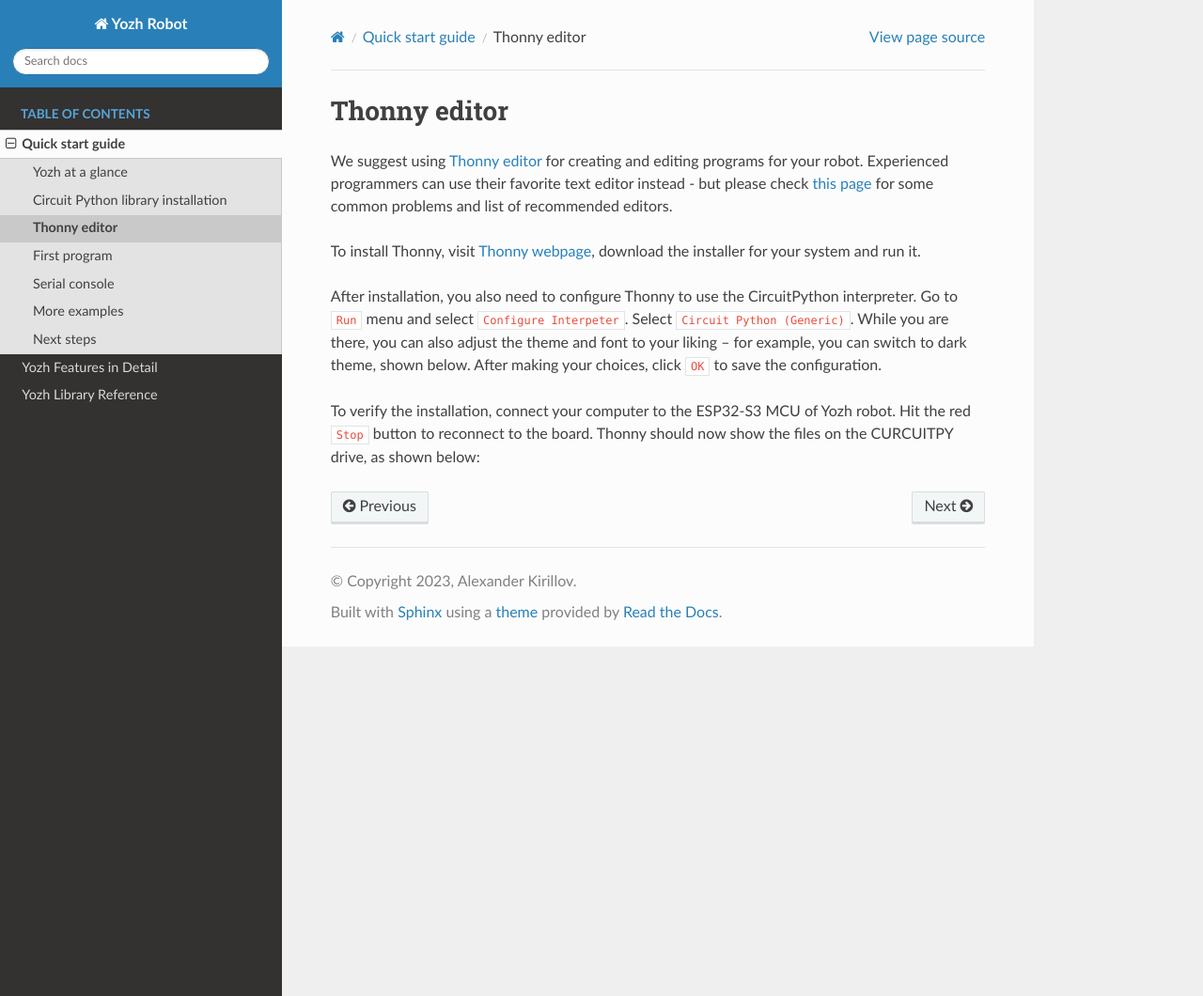
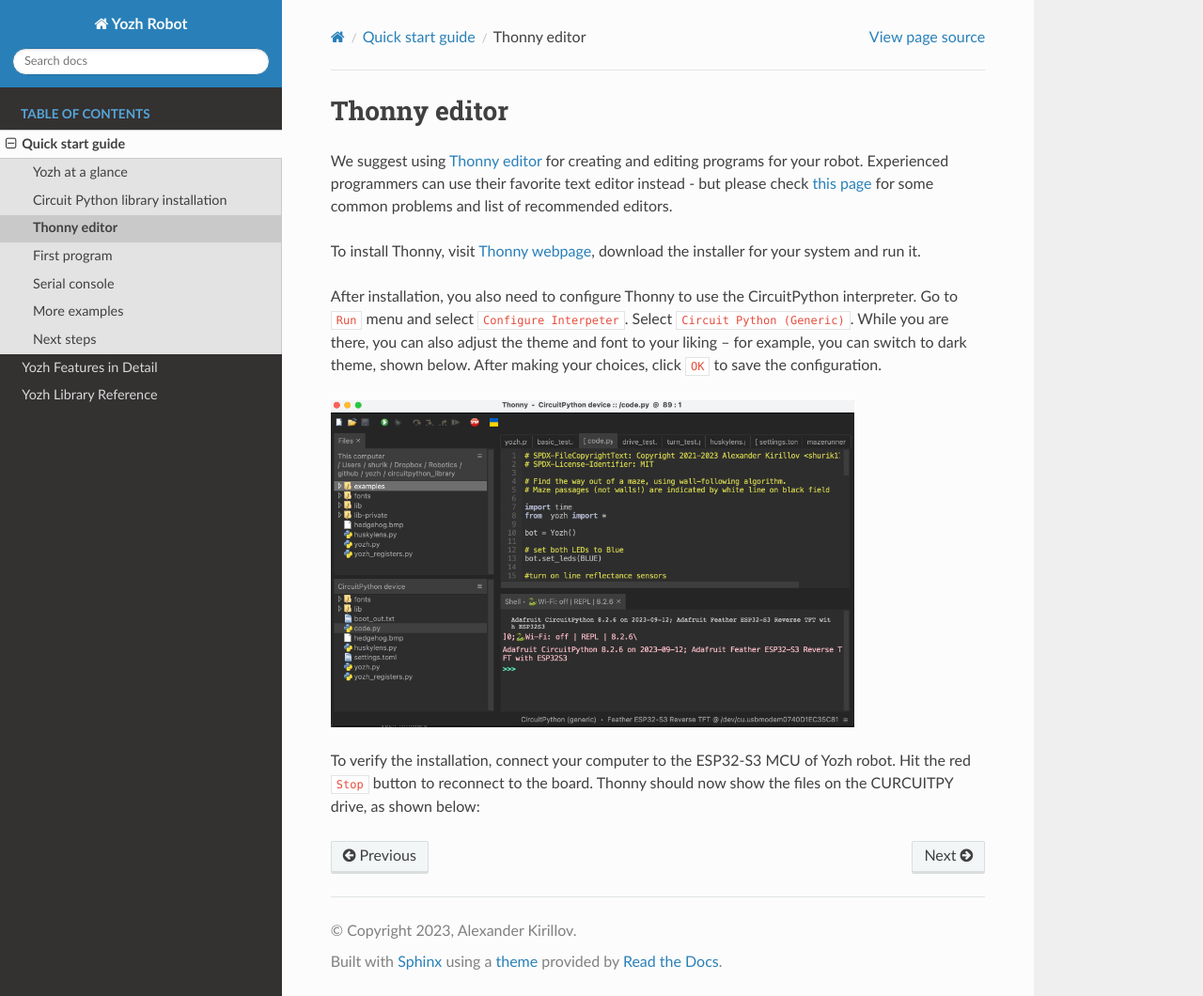
Before and after one commit to shurik179/yozh, a Sphinx documentation site: the page built from docs/quickstart/thonny.rst, in a window 1280 px wide and 1060 px high. Shown: the whole window at 94% size. Built offline with Sphinx 7.4.7 and the Read the Docs theme 2.0.0, drawn with Linux system fonts in a browser that asks for light colours; formulas are drawn with MathJax 3.

Commit message:
thonny screenshot for docs

```diff
--- a/docs/quickstart/thonny.rst
+++ b/docs/quickstart/thonny.rst
@@ -16,6 +16,9 @@
 you can switch to dark theme, shown below. After making your choices, click ``OK`` to
 save the configuration.
 
+.. figure:: ../images/thonny.png
+    :alt: Thonny editor
+    :width: 80%
 
 To verify the installation, connect your computer to the ESP32-S3 MCU of Yozh robot.
 Hit the red ``Stop`` button to reconnect to the board. Thonny should now show the files
```
Also changed, not shown: docs/images/thonny.png (added), 2 other files.
